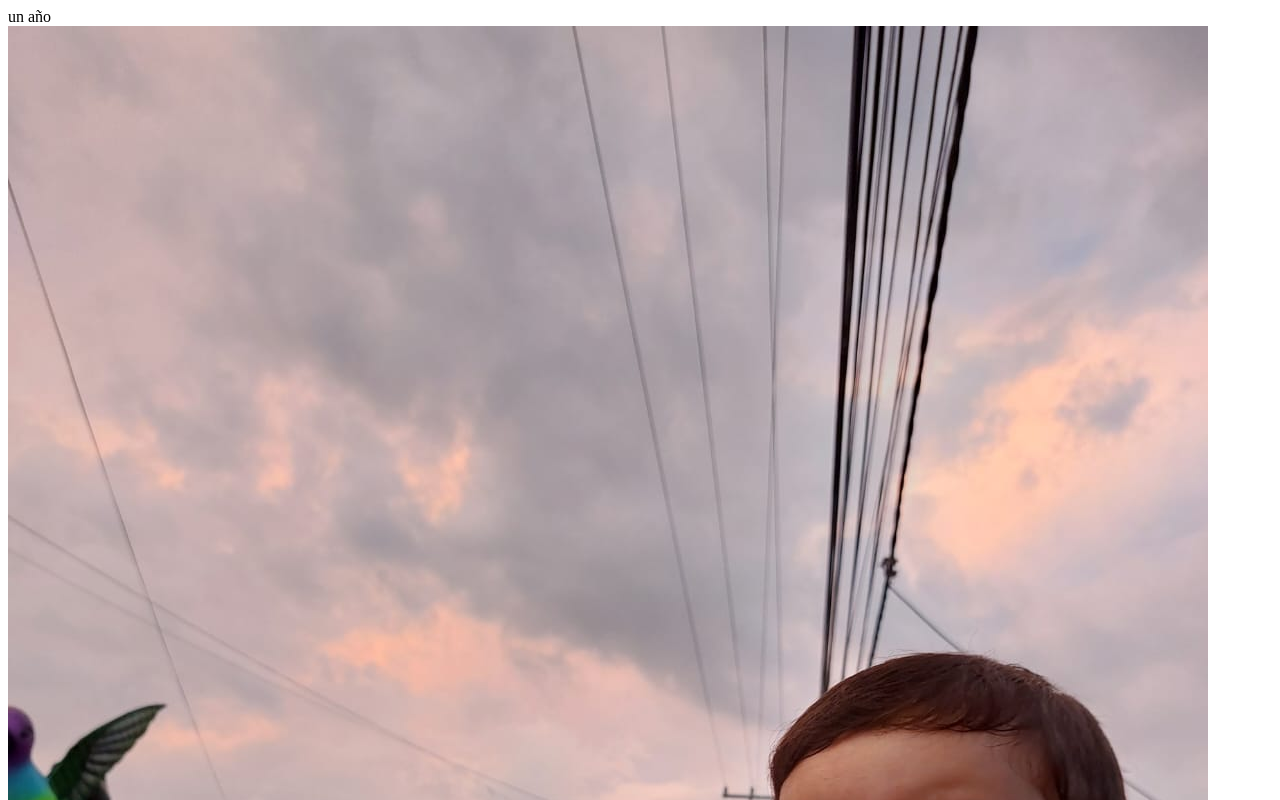
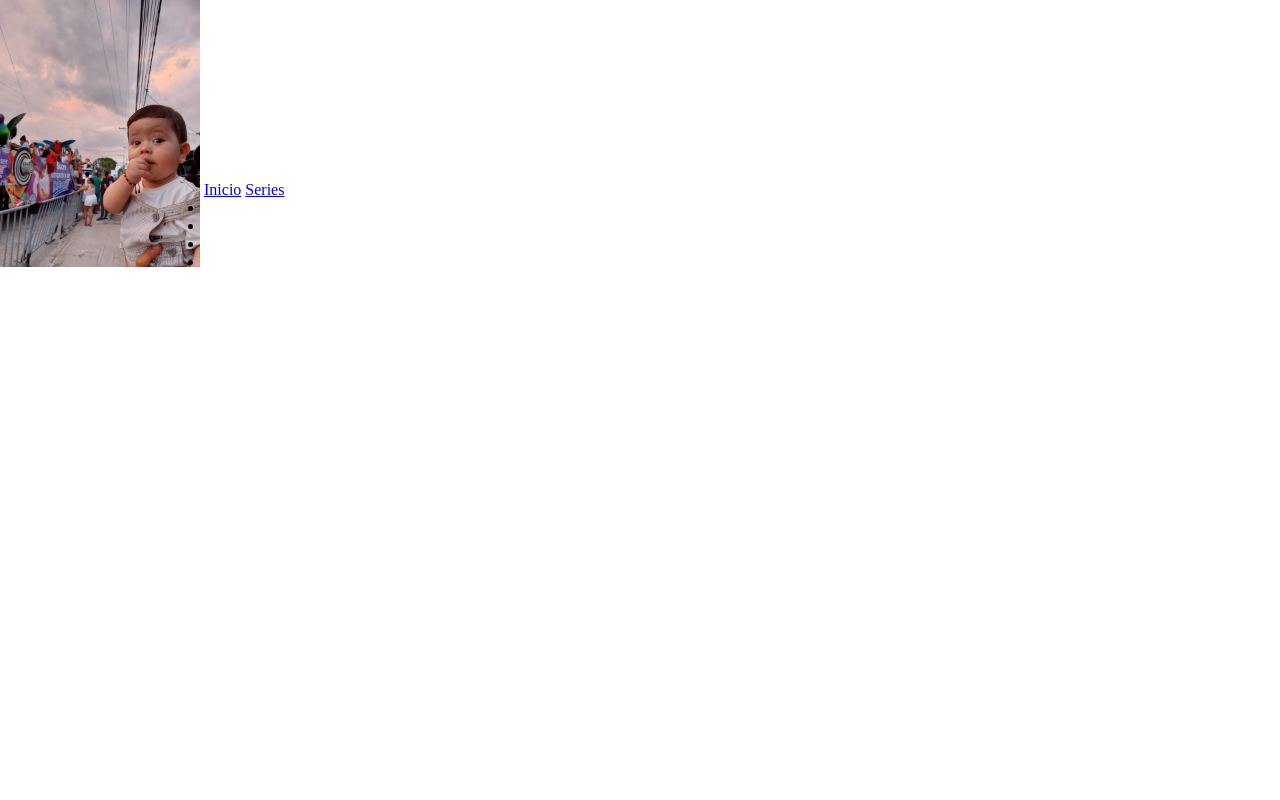
Before and after one commit to yessicarruiz/html, a plain HTML site: page root/index.html in a window 1280 px wide. Shown: the top 800 px of the page. Drawn offline with Linux system fonts and the light colour scheme.

Commit message:
add changes

```diff
--- a/root/index.html
+++ b/root/index.html
@@ -4,16 +4,19 @@
     <meta charset="UTF-8">
     <meta http-equiv="X-UA-Compatible" content="IE=edge">
     <meta name="viewport" content="width=device-width, initial-scale=1.0">
+    <link rel="stylesheet" href="/root/styles/style.css">
     <title>Tahi</title>
 </head>
 <body>
-    <header>un año</header>
-    <img
+    <header></header>
+    <img id="tahisphoto"
     src="/root/assets/WhatsApp Image 2023-03-11 at 8.39.25 AM.jpeg" alt="fotoTahi" />
-    <nav>
+    <nav class="cualquier-cosa">
         <ul>
-            <li><a href="/root/index.html">Inicio</a></li>
-            <li><a href="/root/series.html">Series</a></li>
+            <li class="cualquier-cosa">
+                <a href="/root/index.html">Inicio</a></li>
+            <li class="cualquier-cosa">
+                <a href="/root/series.html">Series</a></li>
             <li><a href=""></a></li>
             <li><a href=""></a></li>
             <li><a href=""></a></li>
--- /dev/null
+++ b/root/styles/style.css
@@ -0,0 +1,12 @@
+*{
+    box-sizing: border-box;
+    margin: 0;
+    padding: 0;
+}
+#tahisphoto{
+    width: 200px;
+}
+
+.cualquier-cosa{
+    display: inline-block
+}
```
